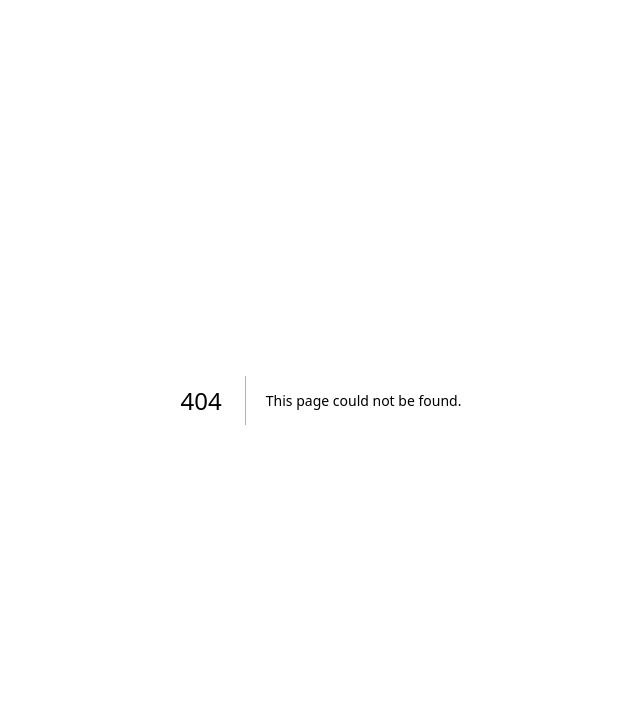
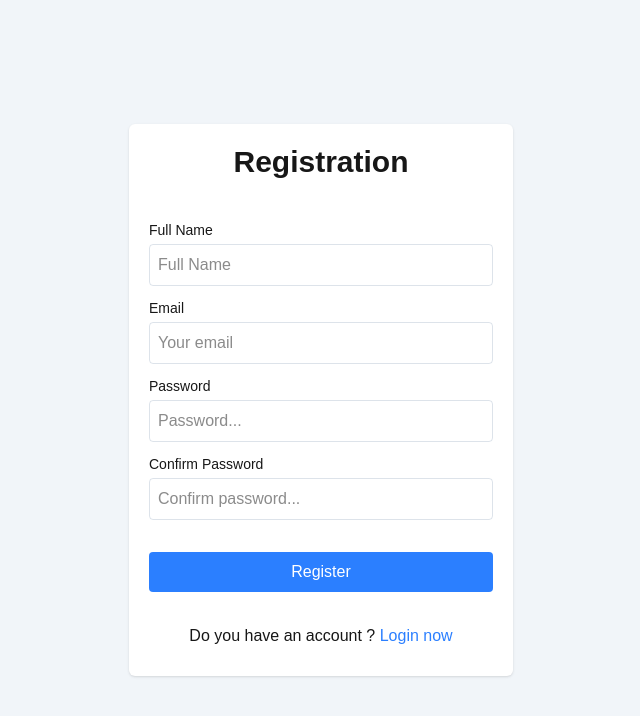
Before and after one commit to asledin-hub/role-based-dashboard-nextjs, a Next.js app: page /register in a window 1280 px wide. Before the commit this address had no page. Shown: the top 716 px of the page, without its empty margins (319-959 px from the left). Built offline with nearby package versions, Linux system fonts and the light colour scheme.

Commit message:
build registor form build database schema

```diff
--- a/package.json
+++ b/package.json
@@ -9,6 +9,7 @@
     "lint": "eslint"
   },
   "dependencies": {
+    "mongoose": "^9.12.2",
     "next": "16.4.6",
     "react": "19.3.0",
     "react-dom": "19.3.0"
--- a/src/app/(auth)/login/page.tsx
+++ b/src/app/(auth)/login/page.tsx
@@ -1,7 +1,11 @@
-import React from "react";
+import Login from "@/components/Loign";
 
 const login = () => {
-  return <div>login</div>;
+  return (
+    <div>
+      <Login />
+    </div>
+  );
 };
 
 export default login;
--- /dev/null
+++ b/src/app/(auth)/register/page.tsx
@@ -0,0 +1,11 @@
+import Registor from "@/components/Registor";
+
+const registration = () => {
+  return (
+    <div>
+      <Registor />
+    </div>
+  );
+};
+
+export default registration;
--- a/src/app/(auth)/rgistration/page.tsx
+++ /dev/null
@@ -1,7 +0,0 @@
-import React from "react";
-
-const registration = () => {
-  return <div>registration</div>;
-};
-
-export default registration;
--- a/src/components/Loign.tsx
+++ b/src/components/Loign.tsx
@@ -1,20 +1,11 @@
-"use client";
-import { useState } from "react";
+import Link from "next/link";
 
 export default function Loign() {
-  const [showRegistor, setShowRegistor] = useState(false);
-
-  function registorHanlder() {
-    setShowRegistor(true);
-  }
-  function cradHanlder() {
-    setShowRegistor(false);
-  }
   return (
-    <>
+    <div className="bg-slate-100 h-screen flex items-center justify-center   ">
       {/* Login */}
       <div
-        className={`${showRegistor ? "hidden" : ""} bg-white w-96 flex flex-col p-5 gap-10 items-center rounded-md h-fit shadow-sm`}
+        className={` bg-white w-96 flex flex-col p-5 gap-10 items-center rounded-md h-fit shadow-sm`}
       >
         <h1 className="text-3xl font-semibold">Login</h1>
         <form action="#" className="w-full flex flex-col gap-3">
@@ -38,73 +29,24 @@ export default function Loign() {
               className="border border-slate-400/30 rounded-sm p-2 outline-none focus:border-blue-500 focus:shadow-md transition-colors duration-300"
             />
           </div>
-          <button className="bg-blue-500 text-white h-10 rounded-sm mt-5  hover:bg-blue-700 cursor-pointer transition-colors duration-300">
+          <Link
+            href="/login"
+            className="bg-blue-500 text-white h-10 rounded-sm mt-5  hover:bg-blue-700 cursor-pointer transition-colors duration-300 flex items-center justify-center"
+          >
             Login
-          </button>
+          </Link>
 
           <p className="mt-5 mb-2 text-center">
             You do not have an account ?{" "}
-            <span
+            <Link
+              href="/register"
               className="text-blue-500 hover:underline cursor-pointer "
-              onClick={registorHanlder}
             >
               Registor now
-            </span>{" "}
+            </Link>{" "}
           </p>
         </form>
       </div>
-
-      {/*  registaration */}
-      <div
-        className={`${showRegistor ? "" : "hidden"} bg-white w-96 flex flex-col p-5 gap-10 items-center rounded-md h-fit shadow-sm`}
-      >
-        <h1 className="text-3xl font-semibold">Registration</h1>
-        <form action="#" className="w-full flex flex-col gap-3">
-          <div className="w-full flex flex-col justify-center">
-            <label htmlFor="name" className="text-sm mb-1">
-              Name
-            </label>
-            <input
-              type="text"
-              placeholder="Full name"
-              className="border border-slate-400/30 rounded-sm p-2 outline-none focus:border-blue-500 focus:shadow-md transition-colors duration-300 capitalize"
-            />
-          </div>
-          <div className="w-full flex flex-col justify-center">
-            <label htmlFor="email" className="text-sm mb-1">
-              Email
-            </label>
-            <input
-              type="email"
-              placeholder="Your email"
-              className="border border-slate-400/30 rounded-sm p-2 outline-none focus:border-blue-500 focus:shadow-md transition-colors duration-300"
-            />
-          </div>
-          <div className="w-full flex flex-col justify-center ">
-            <label htmlFor="password" className="text-sm mb-1">
-              Password
-            </label>
-            <input
-              type="password"
-              placeholder="Password..."
-              className="border border-slate-400/30 rounded-sm p-2 outline-none focus:border-blue-500 focus:shadow-md transition-colors duration-300"
-            />
-          </div>
-          <button className="bg-blue-500 text-white h-10 rounded-sm mt-5  hover:bg-blue-700 cursor-pointer transition-colors duration-300">
-            Registor
-          </button>
-
-          <p className="mt-5 mb-2 text-center">
-            You do have an account ?{" "}
-            <span
-              className="text-blue-500 hover:underline cursor-pointer "
-              onClick={cradHanlder}
-            >
-              Login now
-            </span>{" "}
-          </p>
-        </form>
-      </div>
-    </>
+    </div>
   );
 }
--- a/src/components/Registor.tsx
+++ b/src/components/Registor.tsx
@@ -1,21 +1,61 @@
+"use client";
 import Link from "next/link";
-import React from "react";
+import { useState } from "react";
+
+const registorData = {
+  fullName: "",
+  email: "",
+  password: "",
+  confirm_password: "",
+};
 
 export default function Registor() {
+  const [formData, setFormData] = useState(registorData);
+
+  function handleChange(e: React.ChangeEvent<HTMLInputElement>) {
+    const { name, value } = e.target;
+    setFormData((prevData) => ({
+      ...prevData,
+      [name]: value,
+    }));
+  }
+
+  function formSubmit(e: React.FormEvent<HTMLFormElement>) {
+    e.preventDefault();
+    if (
+      formData.fullName === "" ||
+      formData.email === "" ||
+      formData.password === "" ||
+      formData.confirm_password === ""
+    ) {
+      return alert("Fileds must be fill");
+    }
+    if (formData.password !== formData.confirm_password) {
+      return alert("Your password is not match");
+    }
+    setFormData(registorData);
+    alert("form submitted");
+  }
+
   return (
-    <div>
-      {/*  registaration */}
+    <div className="bg-slate-100 h-screen flex items-center justify-center   ">
       <div className="bg-white w-96 flex flex-col p-5 gap-10 items-center rounded-md h-fit shadow-sm">
         <h1 className="text-3xl font-semibold">Registration</h1>
-        <form action="#" className="w-full flex flex-col gap-3">
+        <form
+          className="w-full flex flex-col gap-3"
+          onSubmit={(e) => formSubmit(e)}
+        >
           <div className="w-full flex flex-col justify-center">
-            <label htmlFor="name" className="text-sm mb-1">
-              Name
+            <label htmlFor="fullName" className="text-sm mb-1">
+              Full Name
             </label>
             <input
               type="text"
               placeholder="Full name"
               className="border border-slate-400/30 rounded-sm p-2 outline-none focus:border-blue-500 focus:shadow-md transition-colors duration-300 capitalize"
+              name="fullName"
+              value={formData.fullName}
+              onChange={handleChange}
             />
           </div>
           <div className="w-full flex flex-col justify-center">
@@ -26,6 +66,9 @@ export default function Registor() {
               type="email"
               placeholder="Your email"
               className="border border-slate-400/30 rounded-sm p-2 outline-none focus:border-blue-500 focus:shadow-md transition-colors duration-300"
+              name="email"
+              value={formData.email}
+              onChange={handleChange}
             />
           </div>
           <div className="w-full flex flex-col justify-center ">
@@ -36,20 +79,39 @@ export default function Registor() {
               type="password"
               placeholder="Password..."
               className="border border-slate-400/30 rounded-sm p-2 outline-none focus:border-blue-500 focus:shadow-md transition-colors duration-300"
+              name="password"
+              value={formData.password}
+              onChange={handleChange}
             />
           </div>
-          <Link
-            href="/login"
-            className="bg-blue-500 text-white h-10 rounded-sm mt-5  hover:bg-blue-700 cursor-pointer transition-colors duration-300"
+          <div className="w-full flex flex-col justify-center ">
+            <label htmlFor="confirm_password" className="text-sm mb-1">
+              Confirm Password
+            </label>
+            <input
+              type="password"
+              placeholder="Confirm password..."
+              className="border border-slate-400/30 rounded-sm p-2 outline-none focus:border-blue-500 focus:shadow-md transition-colors duration-300"
+              name="confirm_password"
+              value={formData.confirm_password}
+              onChange={handleChange}
+            />
+          </div>
+          <button
+            type="submit"
+            className="bg-blue-500 text-white h-10 rounded-sm mt-5  hover:bg-blue-700 cursor-pointer transition-colors duration-300 flex items-center justify-center"
           >
-            Registor
-          </Link>
+            Register
+          </button>
 
           <p className="mt-5 mb-2 text-center">
-            You do have an account ?{" "}
-            <span className="text-blue-500 hover:underline cursor-pointer ">
+            Do you have an account ?{" "}
+            <Link
+              href="/login"
+              className="text-blue-500 hover:underline cursor-pointer "
+            >
               Login now
-            </span>{" "}
+            </Link>{" "}
           </p>
         </form>
       </div>
--- /dev/null
+++ b/src/lib/mongodb.ts
@@ -0,0 +1,11 @@
+import "server-only";
+import mongoose from "mongoose";
+
+export async function connectToDatabase() {
+  const uri = process.env.MONGODB_URI;
+
+  if (!uri) {
+    throw new Error("MONGODB_URI is missing");
+  }
+  await mongoose.connect(uri);
+}
--- /dev/null
+++ b/src/model/user.ts
@@ -0,0 +1,34 @@
+import "server-only";
+import mongoose, { Schema, Model } from "mongoose";
+import type { Registor } from "@/type/index";
+
+const registorSchema = new Schema<Registor>({
+  fullName: {
+    type: String,
+    required: true,
+    trim: true,
+  },
+  email: {
+    type: String,
+    required: true,
+    unique: true,
+    lowercase: true,
+    trim: true,
+  },
+  password: {
+    type: String,
+    required: true,
+    minlength: 6,
+  },
+  role: {
+    type: String,
+    enum: ["student", "teacher", "admin"],
+    default: "student",
+  },
+});
+
+// Reuse the model when Next.js reloads the file.
+const Registor: Model<Registor> =
+  mongoose.models.Registor ||
+  mongoose.model<Registor>("Registor", registorSchema);
+export default Registor;
```
Also changed, not shown: src/type/index.ts (+5 -8 lines), 1 other file (tests, documents, lock files or other folders).
